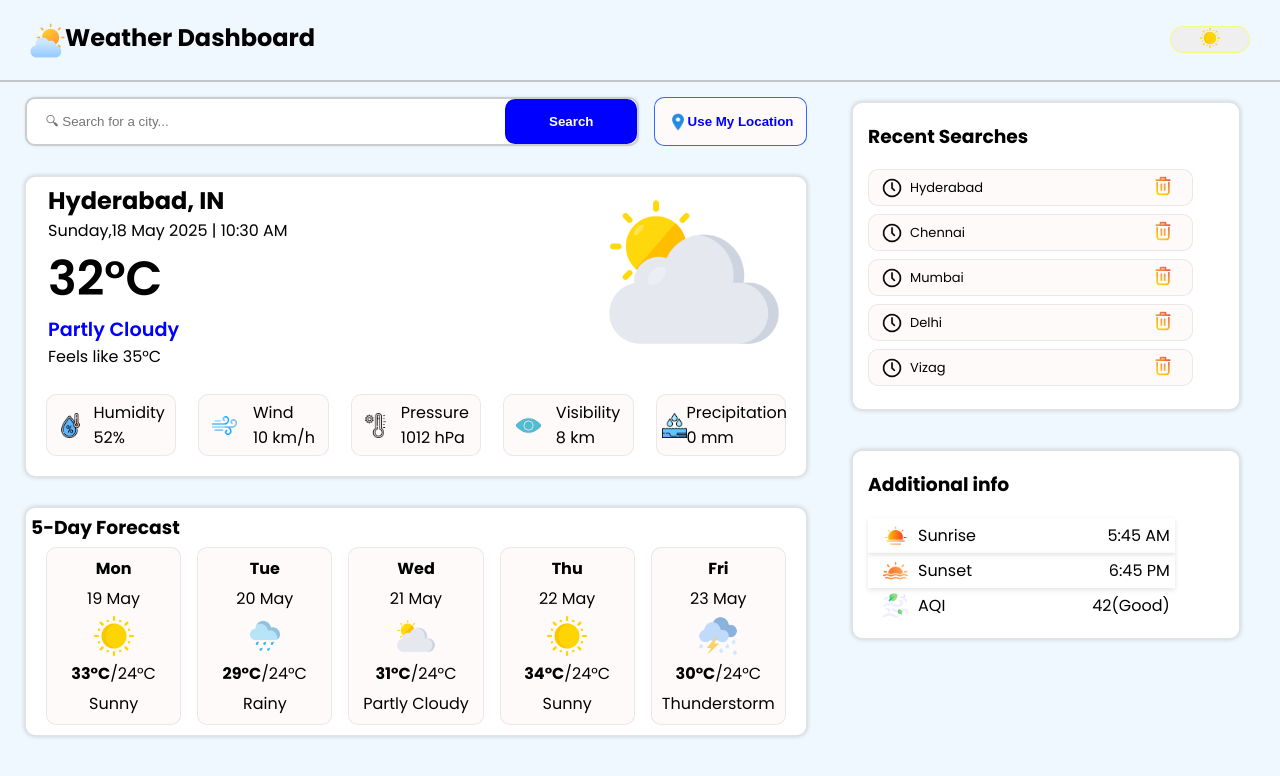
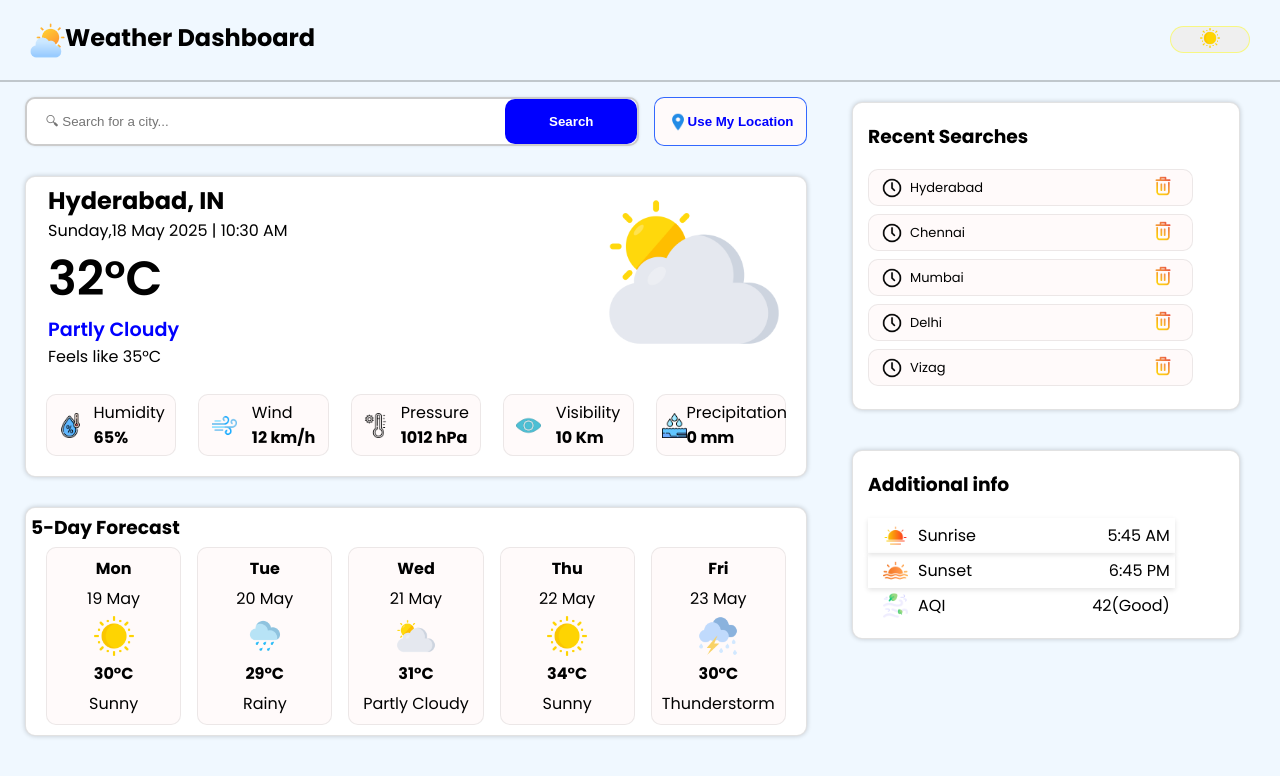
Before and after one commit to SureshKumar-010/weather-dashboard, a React (Vite) app: page / in a window 1280 px wide. Shown: the top 776 px of the page. Built offline with nearby package versions, Linux system fonts and the light colour scheme.

Commit message:
Create reusable WeatherInfoCard component

```diff
--- a/src/components/Forecast.jsx
+++ b/src/components/Forecast.jsx
@@ -5,45 +5,58 @@ import Sunny from "../assets/icons/sun.png"
 import "../styles/Forecast.css"
 
 const Forecast = () => {
+  const days = [
+    {
+      day: "Mon",
+      date: "19 May",
+      icon: Sunny,
+      deg: "30°C",
+      status: "Sunny"
+    },
+    {
+      day: "Tue",
+      date: "20 May",
+      icon: Rainy,
+      deg: "29°C",
+      status: "Rainy"
+    },
+    {
+      day: "Wed",
+      date: "21 May",
+      icon: PartlyCloudy,
+      deg: "31°C",
+      status: "Partly Cloudy"
+    },
+    {
+      day: "Thu",
+      date: "22 May",
+      icon: Sunny,
+      deg: "34°C",
+      status: "Sunny"
+    },
+    {
+      day: "Fri",
+      date: "23 May",
+      icon: Thunderstorm,
+      deg: "30°C",
+      status: "Thunderstorm"
+    }
+  ]
   return (
     <div className='Forecast'>
       <h3 className='forcast-head'>5-Day Forecast</h3>
       <div className='days'>
-        <div className='day'>
-          <h4 className='forcast-day'>Mon</h4>
-          <p className='forcast-date'>19 May</p>
-          <img src={Sunny} alt="sun" />
-          <p className='forcast-temp'><strong>33&deg;C</strong>/24&deg;C</p>
-          <p className='forcast-status'>Sunny</p>
-        </div>
-        <div className='day'>
-          <h4 className='forcast-day' >Tue</h4>
-          <p className='forcast-date' >20 May</p>
-          <img src={Rainy} alt="sun" />
-          <p className='forcast-temp' ><strong>29&deg;C</strong>/24&deg;C</p>
-          <p className='forcast-status'>Rainy</p>
-        </div>
-        <div className='day'>
-          <h4 className='forcast-day' >Wed</h4>
-          <p className='forcast-date' >21 May</p>
-          <img src={PartlyCloudy} alt="sun" />
-          <p className='forcast-temp'><strong>31&deg;C</strong>/24&deg;C</p>
-          <p className='forcast-status'>Partly Cloudy</p>
-        </div>
-        <div className='day'>
-          <h4 className='forcast-day' >Thu</h4>
-          <p className='forcast-date'>22 May</p>
-          <img src={Sunny} alt="sun" />
-          <p className='forcast-temp' ><strong>34&deg;C</strong>/24&deg;C</p>
-          <p className='forcast-status' >Sunny</p>
-        </div>
-        <div className='day'>
-          <h4 className='forcast-day' >Fri</h4>
-          <p className='forcast-date' >23 May</p>
-          <img src={Thunderstorm} alt="sun" />
-          <p className='forcast-temp' ><strong>30&deg;C</strong>/24&deg;C</p>
-          <p className='forcast-status'>Thunderstorm</p>
-        </div>
+        {
+          days.map((day,index) => (
+              <div className='day' key={index}>
+                <h4 className='forcast-day'>{day.day}</h4>
+                <p className='forcast-date'>{day.date}</p>
+                <img src={day.icon} alt="sun" />
+                <p className='forcast-temp'><strong>{day.deg}</strong></p>
+                <p className='forcast-status'>{day.status}</p>
+              </div>
+          ))
+        }
       </div>
     </div>
   )
--- a/src/components/WeatherCard.jsx
+++ b/src/components/WeatherCard.jsx
@@ -5,8 +5,42 @@ import Precipitation from "../assets/icons/precipitation.png"
 import Visibility from "../assets/icons/visible.png"
 import Wind from "../assets/icons/wind.png"
 import "../styles/WeatherCard.css"
+import WeatherInfoCard from "./WeatherInfoCard"
 
 const WeatherCard = () => {
+  const weather = {
+  humidity: 65,
+  wind: 12,
+  pressure: 1012,
+  visibility: 10,
+};
+  const weatherDetails = [
+    {
+      label: "Humidity",
+      icon: Humidity,
+      value: `${weather.humidity}%`
+    },
+    {
+      label: "Wind",
+      icon: Wind,
+      value: `${weather.wind} km/h`
+    },
+    {
+      label: "Pressure",
+      icon: Pressure,
+      value: `${weather.pressure} hPa`
+    },
+    {
+      label: "Visibility",
+      icon: Visibility,
+      value: `${weather.visibility} Km`
+    },
+    {
+      label: "Precipitation",
+      icon: Precipitation,
+      value: "0 mm"
+    }
+  ]
   return (
     <div className='weather-card'>
       <div className="city-weather">
@@ -22,41 +56,16 @@ const WeatherCard = () => {
         </div>
       </div>
       <div className="weather-properties">
-        <div className='weather-property'>
-          <img src={Humidity} alt="image" />
-          <div className='weather-property-flex'>
-            <p>Humidity</p>
-            <p>52%</p>
-          </div>
-        </div>
-        <div className='weather-property'>
-          <img src={Wind} alt="image" />
-          <div className='weather-property-flex'>
-            <p>Wind</p>
-            <p>10 km/h</p>
-          </div>
-        </div>
-        <div className='weather-property'>
-          <img src={Pressure} alt="image" />
-          <div className='weather-property-flex'>
-            <p>Pressure</p>
-            <p>1012 hPa</p>
-          </div>
-        </div>
-        <div className='weather-property'>
-          <img src={Visibility} alt="image" />
-          <div className='weather-property-flex'>
-            <p>Visibility</p>
-            <p>8 km</p>
-          </div>
-        </div>
-        <div className='weather-property'>
-          <img src={Precipitation} alt="image" />
-          <div className='weather-property-flex'>
-            <p>Precipitation</p>
-            <p>0 mm</p>
-          </div>
-        </div>
+        {
+          weatherDetails.map((item,index) => (
+            <WeatherInfoCard
+            key={index}
+            icon={item.icon}
+            label = {item.label}
+            value = {item.value}
+            />
+          ))
+        }
       </div>
     </div>
   )
--- /dev/null
+++ b/src/components/WeatherInfoCard.jsx
@@ -0,0 +1,16 @@
+import React from 'react'
+import "../styles/WeatherInfoCard.css"
+
+const WeatherInfoCard = ({icon,label,value,key}) => {
+    return (
+        <div className='weather-property' key={key}>
+            <img src={icon} alt="image" />
+            <div className='weather-property-flex'>
+                <p>{label}</p>
+                <p><strong>{value}</strong></p>
+            </div>
+        </div>
+    )
+}
+
+export default WeatherInfoCard
--- a/src/pages/Home.jsx
+++ b/src/pages/Home.jsx
@@ -35,16 +35,14 @@ const Home = () => {
           <div className="recent-search">
             <h3 className='recent-search-heading'>Recent Searches</h3>
             {
-              recentSearches.map((search) => (
-                <>
-                  <div className="searches" key={search}>
+              recentSearches.map((search,index) => (
+                  <div className="searches" key={index}>
                     <div className='searches-left'>
                       <img src={clock} alt="clock" />
                       <p>{search}</p>
                     </div>
                     <button><img src={Delete} alt="Delete" /></button>
                   </div>
-                </>
               ))
             }
           </div>
--- a/src/styles/SearchBar.css
+++ b/src/styles/SearchBar.css
@@ -11,6 +11,7 @@ box-shadow: 0px 0px 3px rgba(0, 0, 0, 0.1);
     padding: 15px;
     width: 75%;
     border-radius: 10px;
+    outline: none;
 }
 .search-button{
     border: none;
--- a/src/styles/WeatherCard.css
+++ b/src/styles/WeatherCard.css
@@ -40,20 +40,6 @@ h1,div,p{
     justify-content: space-between;
     margin:20px 20px;
 }
-.weather-property{
-    display: flex;
-    align-items: center;
-    border: 0.2px solid rgba(0, 0, 0, 0.075);
-    border-radius: 10px;
-    padding: 5px;
-    width: 16%;
-    justify-content: space-around;
-    background: rgb(255, 250, 250);
-}
-
-.weather-property img{
-    width: 25px;
-}
 
 .city-name,.city-date,.degrees,.weather-status,.city-feels{
     margin: 0;
--- /dev/null
+++ b/src/styles/WeatherInfoCard.css
@@ -0,0 +1,14 @@
+.weather-property{
+    display: flex;
+    align-items: center;
+    border: 0.2px solid rgba(0, 0, 0, 0.075);
+    border-radius: 10px;
+    padding: 5px;
+    width: 16%;
+    justify-content: space-around;
+    background: rgb(255, 250, 250);
+}
+
+.weather-property img{
+    width: 25px;
+}
```
